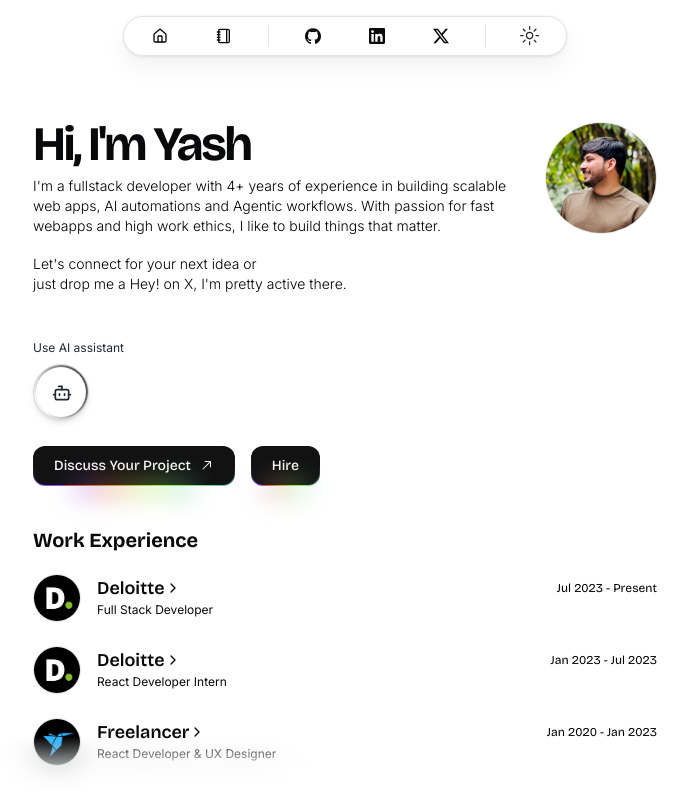
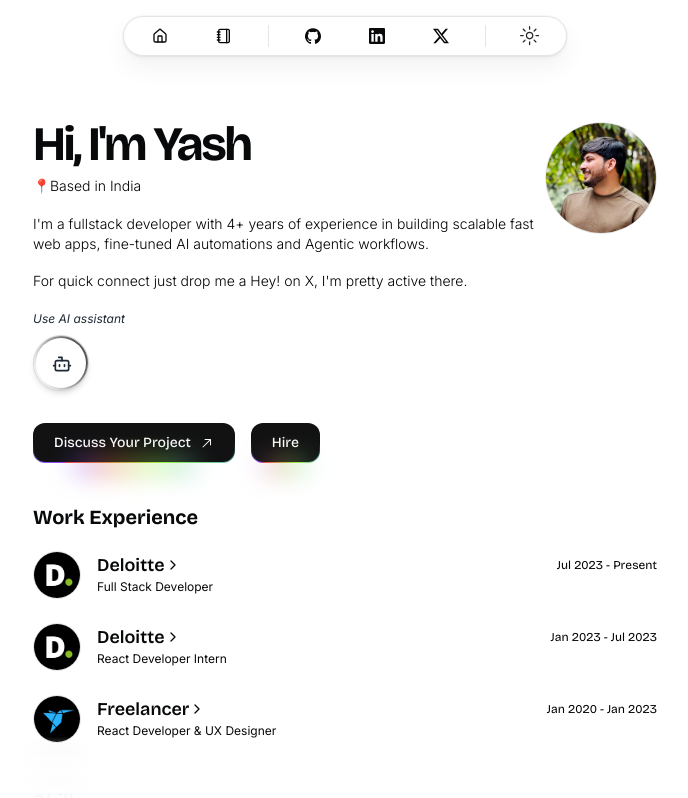
Before and after one commit to altairyash/portfolio-v3, a Next.js app: page / in a window 1280 px wide. Shown: the top 798 px of the page, without its empty margins (295-983 px from the left). Built offline with nearby package versions, Linux system fonts and the light colour scheme.

Commit message:
enhacement UI

```diff
--- a/src/app/page.tsx
+++ b/src/app/page.tsx
@@ -1,5 +1,4 @@
 import AskAI from "@/components/ask-ai";
-import { HackathonCard } from "@/components/hackathon-card";
 import BlurFade from "@/components/magicui/blur-fade";
 import BlurFadeText from "@/components/magicui/blur-fade-text";
 import { RainbowButton } from "@/components/magicui/rainbow-button";
@@ -13,7 +12,7 @@ import { cn } from "@/lib/utils";
 import { ArrowTopRightIcon } from "@radix-ui/react-icons";
 import Link from "next/link";
 import Markdown from "react-markdown";
-import remarkBreaks from 'remark-breaks';
+import remarkBreaks from "remark-breaks";
 
 const BLUR_FADE_DELAY = 0.04;
 
@@ -21,7 +20,7 @@ export default function Page() {
   return (
     <main className="flex flex-col min-h-[100dvh] space-y-10">
       <section id="hero">
-        <div className="mx-auto w-full max-w-2xl space-y-8">
+        <div className="mx-auto w-full max-w-2xl space-y-3">
           <div className="gap-2 flex justify-between pt-8">
             <div className="items-left flex flex-col flex-1 space-y-1.5">
               <BlurFadeText
@@ -34,7 +33,10 @@ export default function Page() {
               />
               <div>
                 <BlurFade delay={BLUR_FADE_DELAY * 4}>
-                  <Markdown className="prose max-w-full text-pretty font-sans text-sm text-black dark:prose-invert dark:text-white !font-light" remarkPlugins={[remarkBreaks]}>
+                  <Markdown
+                    className="prose max-w-full text-pretty font-sans text-sm text-black dark:prose-invert dark:text-white !font-light"
+                    remarkPlugins={[remarkBreaks]}
+                  >
                     {DATA.summary}
                   </Markdown>
                 </BlurFade>
@@ -48,14 +50,17 @@ export default function Page() {
             </BlurFade>
           </div>
 
+          <BlurFade delay={BLUR_FADE_DELAY*4}>
             <AskAI />
+          </BlurFade>
         </div>
 
         <BlurFade delay={BLUR_FADE_DELAY * 4}>
           <div className="mt-8 flex gap-4">
             <Link href={"https://calendly.com/yash140498/30min"}>
               <RainbowButton className="h-10 max-sm:h-10 text-sm px-5 max-sm:px-5 py-1 max-sm:py-0">
-               Discuss Your Project <ArrowTopRightIcon className="font-bold ml-2"/>
+                Discuss Your Project{" "}
+                <ArrowTopRightIcon className="font-bold ml-2" />
               </RainbowButton>
             </Link>
             <Link href="#contact">
@@ -112,9 +117,9 @@ export default function Page() {
                   Check out my latest work
                 </h2>
                 <p className="prose max-w-full text-pretty font-sans text-sm text-black dark:prose-invert dark:text-white !font-light">
-                  Recently I have been working on genAI tools and
-                  applications. I am also interested in building
-                  applications that help people in their daily lives.
+                  Recently I have been working on genAI tools and applications.
+                  I am also interested in building applications that help people
+                  in their daily lives.
                 </p>
               </div>
             </div>
@@ -157,8 +162,8 @@ export default function Page() {
                   className="text-blue-500 hover:underline"
                 >
                   here.
-                </Link>{" "}<br/>
-                I repsond the quickest to mails.
+                </Link>{" "}
+                <br />I repsond the quickest to mails.
               </p>
             </div>
           </BlurFade>
--- a/src/components/ask-ai.tsx
+++ b/src/components/ask-ai.tsx
@@ -65,54 +65,54 @@ export default function AskAI() {
       {/* Response, Error, or Loading Indicator */}
       {expanded && (response || error) ? (
         response ? (
-          <div className="text-xs py-2 rounded-md max-w-xs text-gray-800 dark:text-gray-400">
+          <div className="text-xs py-2 rounded-md max-w-xs text-gray-800 dark:text-gray-400 italic">
             <Typewriter
               options={{
                 strings: [response],
                 autoStart: true,
                 loop: false,
                 delay: 20,
-                deleteSpeed: 20000,
+                deleteSpeed: 2000000000,
                 cursor: "",
               }}
             />
           </div>
         ) : (
-          <div className="text-xs py-2 rounded-md max-w-xs text-gray-800 dark:text-gray-400">
+          <div className="text-xs py-2 rounded-md max-w-xs text-gray-800 dark:text-gray-400 italic">
             <Typewriter
               options={{
                 strings: [error],
                 autoStart: true,
                 loop: false,
                 delay: 20,
-                deleteSpeed: 20000,
+                deleteSpeed: 2000000000,
                 cursor: "",
               }}
             />
           </div>
         )
       ) : expanded && isLoading ? (
-        <div className="text-xs py-2 rounded-md max-w-xs text-gray-800 dark:text-gray-400">
+        <div className="text-xs py-2 rounded-md max-w-xs text-gray-800 dark:text-gray-400 italic">
           <Typewriter
             options={{
               strings: ["thinking . . ."],
               autoStart: true,
               loop: false,
               delay: 20,
-              deleteSpeed: 20000,
+              deleteSpeed: 2000000000,
               cursor: "",
             }}
           />
         </div>
       ) : (
-        <div className="text-xs py-2 rounded-md max-w-xs text-gray-800 dark:text-gray-400">
+        <div className="text-xs py-2 rounded-md max-w-xs text-gray-800 dark:text-gray-400 italic">
           <Typewriter
             options={{
               strings: ["Use AI assistant"],
               autoStart: true,
               loop: false,
               delay: 20,
-              deleteSpeed: 20000,
+              deleteSpeed: 2000000000,
               cursor: "",
             }}
           />
--- a/src/data/resume.tsx
+++ b/src/data/resume.tsx
@@ -10,7 +10,7 @@ export const DATA = {
   description:
     "Full Stack Developer. I love building things and helping people. Very active on Twitter.",
   summary:
-    "I'm a fullstack developer with 4+ years of experience in building scalable web apps, AI automations and Agentic workflows. With passion for fast webapps and high work ethics, I like to build things that matter. \n \n Let's connect for your next idea or \n just drop me a Hey! on X, I'm pretty active there.",
+    "📍Based in India \n \n I'm a fullstack developer with 4+ years of experience in building scalable fast web apps, fine-tuned AI automations and Agentic workflows. \n \n For quick connect just drop me a Hey! on X, I'm pretty active there.",
   avatarUrl: "/me.png",
   skills: [
     "React",
@@ -192,7 +192,4 @@ export const DATA = {
       logo: "/pluggit.png",
     },
   ],
-  hackathons: [
-    // Hackathon data remains unchanged
-  ],
 } as const;
```
Lines whose indentation alone changed are shown as unchanged.
